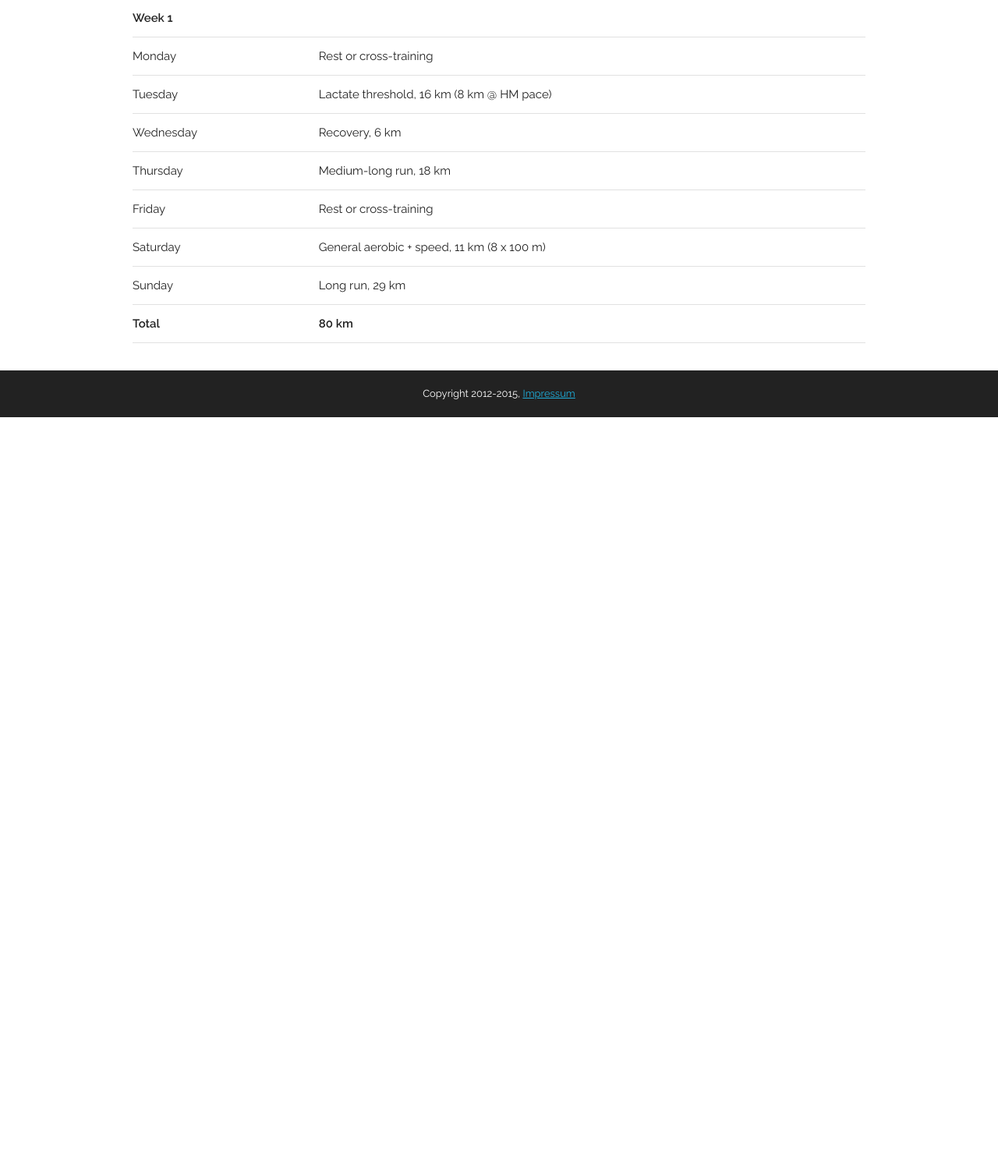
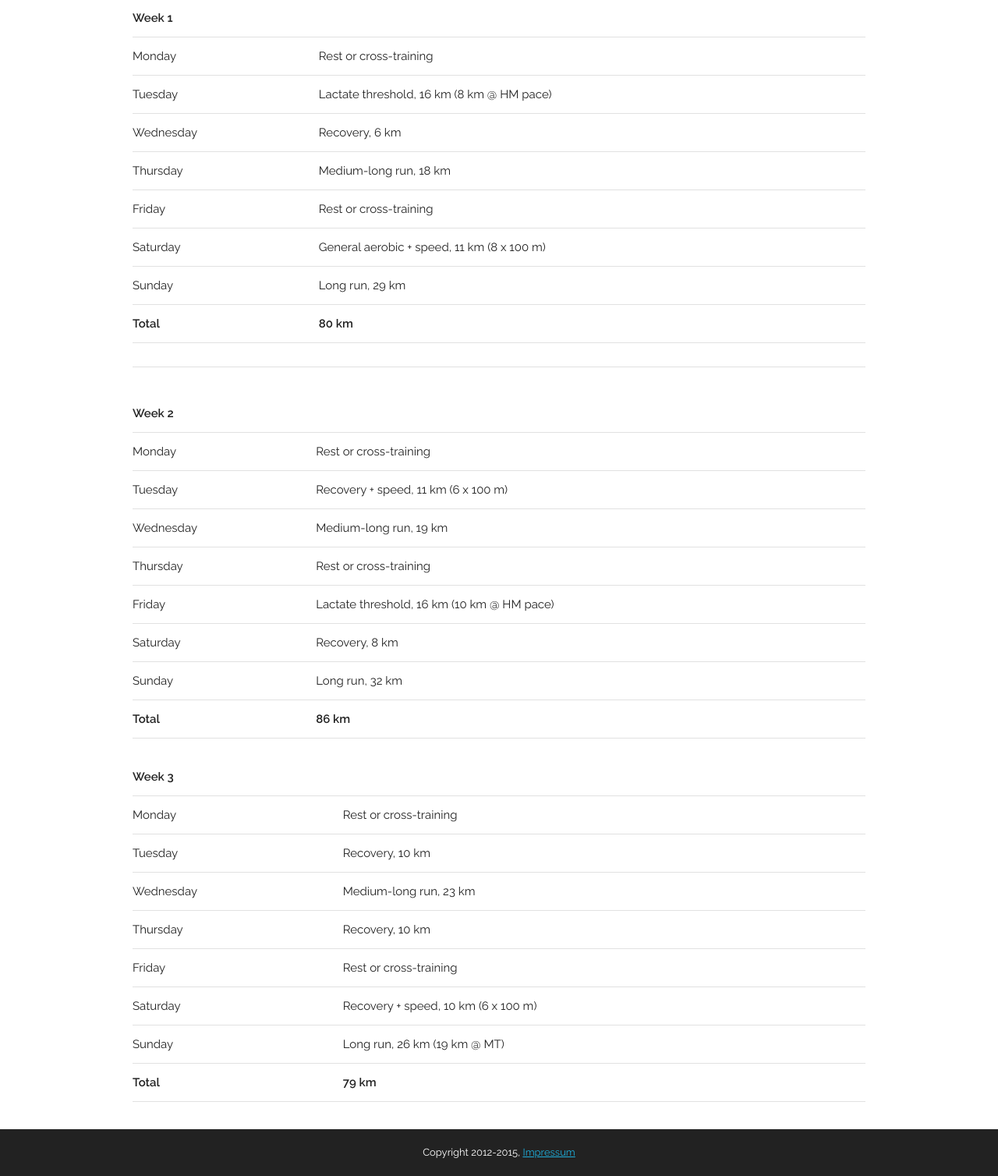
Before and after one commit to uxcoder/runtime, a PHP site: page /plan in a window 1280 px wide. Shown: the part 101-1609 px from the top of the page at 78% size. Before the commit the page ends 636 px from the top, so only its background shows below. Run offline with PHP 8.4, Linux system fonts and the light colour scheme; some libraries are stand-ins or nearby versions.

Commit message:
added week 2 and 3 to the plan

```diff
--- a/app/core/AppView.php
+++ b/app/core/AppView.php
@@ -19,6 +19,11 @@ class AppView
         if ($var === null) {
             $var = [];
         }
+//        Session::init();
+//            $authorized = Session::get('authorized');
+//            $var['authorized'] = $authorized;
+//            $var['user'] = Session::get('user');
+//        print_r('hi!');
         $header = $this->twig->render('header.twig', $var);
         $footer = $this->twig->render('footer.twig', $var);
         $content = $this->twig->render($template, $var);
--- a/app/view/plan.twig
+++ b/app/view/plan.twig
@@ -45,6 +45,97 @@
             </tfoot>
         </table>
 
+        <hr>
+        <table class="u-full-width">
+            <thead>
+            <tr>
+                <th>Week 2</th>
+                <th></th>
+            </tr>
+            </thead>
+            <tbody>
+            <tr>
+                <td>Monday</td>
+                <td>Rest or cross-training</td>
+            </tr>
+            <tr>
+                <td>Tuesday</td>
+                <td>Recovery + speed, 11 km (6 x 100 m)</td>
+            </tr>
+            <tr>
+                <td>Wednesday</td>
+                <td>Medium-long run, 19 km</td>
+            </tr>
+            <tr>
+                <td>Thursday</td>
+                <td>Rest or cross-training</td>
+            </tr>
+            <tr>
+                <td>Friday</td>
+                <td>Lactate threshold, 16 km (10 km @ HM pace)</td>
+            </tr>
+            <tr>
+                <td>Saturday</td>
+                <td>Recovery, 8 km</td>
+            </tr>
+            <tr>
+                <td>Sunday</td>
+                <td>Long run, 32 km</td>
+            </tr>
+            </tbody>
+            <tfoot>
+            <tr>
+                <th>Total</th>
+                <th>86 km</th>
+            </tr>
+            </tfoot>
+        </table>
+
+        <table class="u-full-width">
+            <thead>
+            <tr>
+                <th>Week 3</th>
+                <th></th>
+            </tr>
+            </thead>
+            <tbody>
+            <tr>
+                <td>Monday</td>
+                <td>Rest or cross-training</td>
+            </tr>
+            <tr>
+                <td>Tuesday</td>
+                <td>Recovery, 10 km</td>
+            </tr>
+            <tr>
+                <td>Wednesday</td>
+                <td>Medium-long run, 23 km</td>
+            </tr>
+            <tr>
+                <td>Thursday</td>
+                <td>Recovery, 10 km</td>
+            </tr>
+            <tr>
+                <td>Friday</td>
+                <td>Rest or cross-training</td>
+            </tr>
+            <tr>
+                <td>Saturday</td>
+                <td>Recovery + speed, 10 km (6 x 100 m)</td>
+            </tr>
+            <tr>
+                <td>Sunday</td>
+                <td>Long run, 26 km (19 km @ MT)</td>
+            </tr>
+            </tbody>
+            <tfoot>
+            <tr>
+                <th>Total</th>
+                <th>79 km</th>
+            </tr>
+            </tfoot>
+        </table>
+
 
     </div>
 </div>
```
Lines whose indentation alone changed are shown as unchanged.
